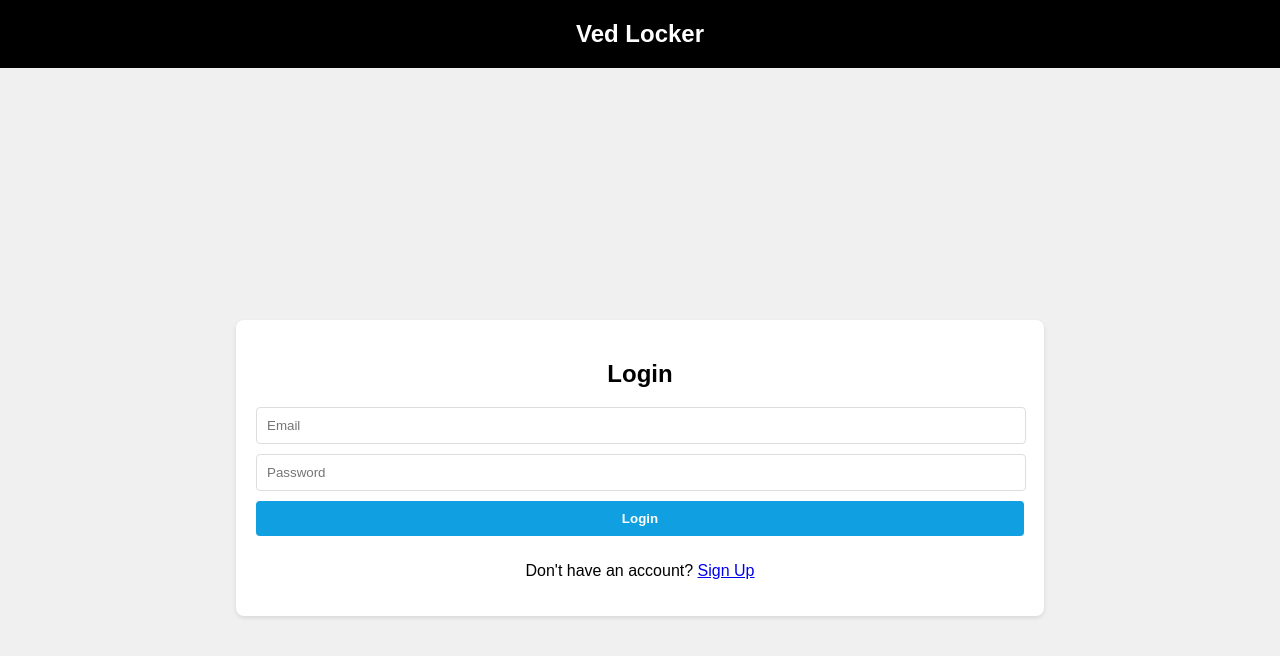
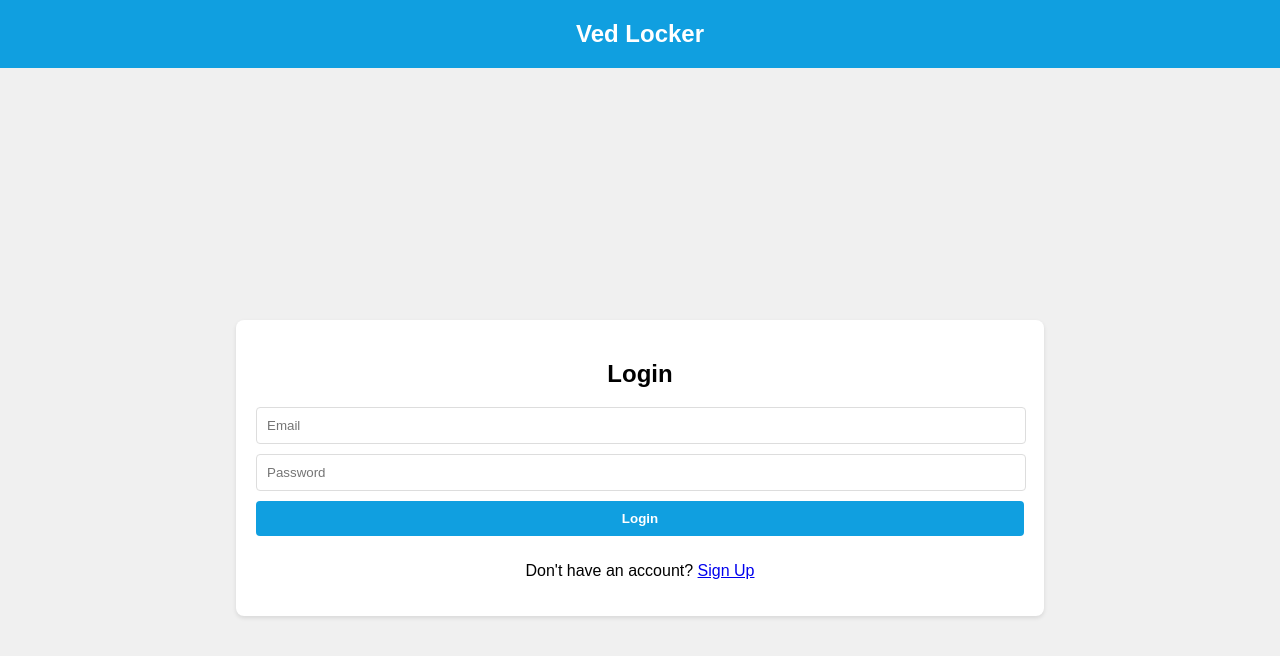
Before and after one commit to dhanrajdhasure7143/vault-app, a plain HTML site: page index.html in a window 1280 px wide. Drawn offline with Linux system fonts and the light colour scheme; no server answers.

Commit message:
header color changes

```diff
--- a/style.css
+++ b/style.css
@@ -179,7 +179,7 @@ h1 {
 }
 
 .header {
-    background-color: black;
+    background-color:#109fe0;
     color: #fff;
     padding: 10px 0;
     text-align: center;
@@ -193,6 +193,7 @@ h1 {
     color: white;
     margin: 0;
     margin: 10px 0;
+    font-weight: 900;
 }
 
 .text-box{
```
